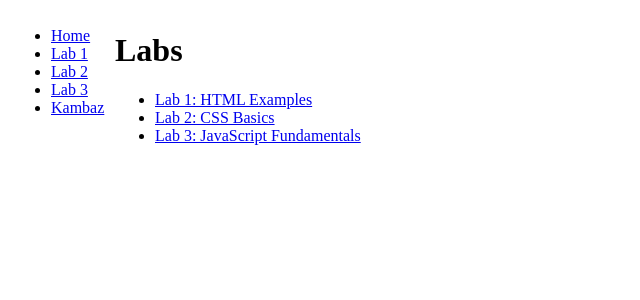
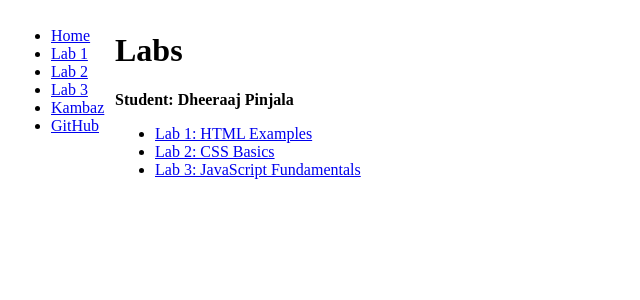
Before and after one commit to Dheeraaj-8/kambaz-next-js, a Next.js app: page /Labs in a window 1280 px wide. Shown: the top 300 px of the page, without its empty margins (0-640 px from the left). Built offline with nearby package versions, Linux system fonts and the light colour scheme.

Commit message:
a2 css and bootstrap

```diff
--- a/src/app/Labs/TOC.tsx
+++ b/src/app/Labs/TOC.tsx
@@ -18,8 +18,11 @@ export default function TOC() {
        <Link href="/Labs/Lab3" id="wd-lab3-link">
          Lab 3 </Link>
      </li>
-     <li>
-       <Link href="/" id="wd-lab3-link">
-         Kambaz </Link> </li>
-   </ul>
+    <li>
+      <Link href="/" id="wd-lab3-link">
+        Kambaz </Link> </li>
+    <li>
+      <Link href="https://github.com/Dheeraaj-8/kambaz-next-js" id="wd-github" target="_blank" rel="noopener noreferrer">
+        GitHub</Link> </li>
+  </ul>
 );}
--- a/src/app/Labs/page.tsx
+++ b/src/app/Labs/page.tsx
@@ -3,6 +3,7 @@ export default function Labs() {
     return (
         <div id="wd-labs">
             <h1>Labs</h1>
+            <p><strong>Student: Dheeraaj Pinjala</strong></p>
             <ul>
                 <li>
                     <Link href="/Labs/Lab1" id="wd-lab1-link">
```
